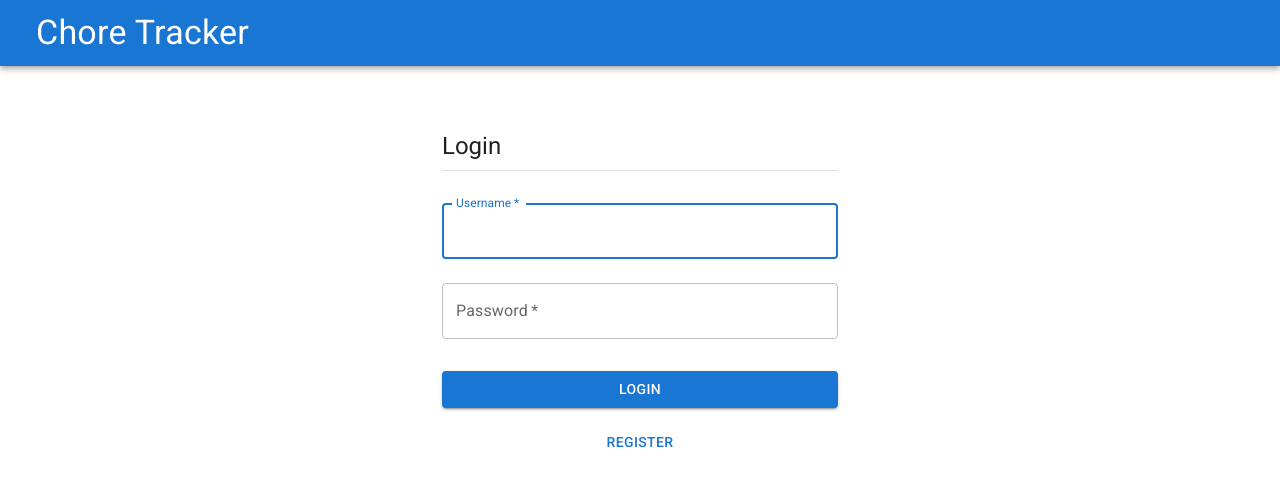
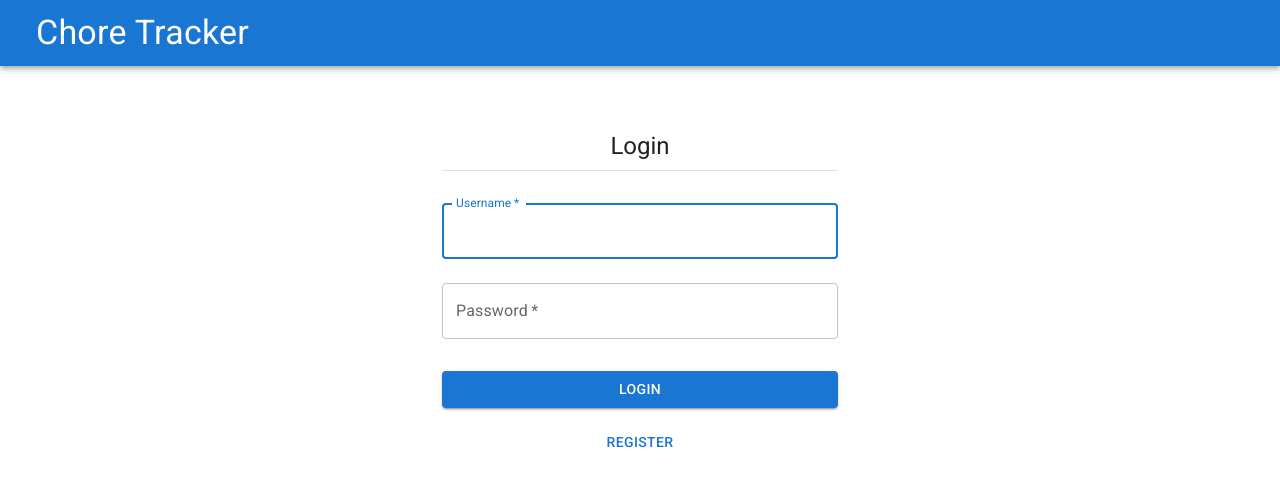
Before and after one commit to arcarey/chore-tracker, a React (Create React App) app: page /addchild#/home in a window 1280 px wide. Shown: the top 486 px of the page. Built offline with nearby package versions, Linux system fonts and the light colour scheme; no server answers.

Commit message:
completed centering on login and register form

```diff
--- a/src/components/FamilyPage/FamilyPage.jsx
+++ b/src/components/FamilyPage/FamilyPage.jsx
@@ -35,7 +35,7 @@ export default function addChild() {
           }}
         >
           <Typography component="h1" variant="h5" sx={{mt: 5}}>
-            {/* Welcome  {family.name} Family */}
+            Welcome  {family?.name} Family
           </Typography>
           <Box sx={{mt: 10}}>
             <Button
--- a/src/components/LoginForm/LoginForm.jsx
+++ b/src/components/LoginForm/LoginForm.jsx
@@ -31,7 +31,9 @@ function LoginForm() {
     <Container component="main" maxWidth="xs">
       <CssBaseline />
       <Box component="form" onSubmit={login}>
+        <center>
         <Typography variant="h5">Login</Typography>
+        </center>
         <Divider sx={{mt: 1, mb:2}}/>
         {errors.loginMessage && (
           <h3 className="alert" role="alert">
--- a/src/components/RegisterForm/RegisterForm.jsx
+++ b/src/components/RegisterForm/RegisterForm.jsx
@@ -29,7 +29,9 @@ function RegisterForm() {
     <Container component="main" maxWidth="xs">
     <CssBaseline />
     <Box component="form" onSubmit={registerUser}>
-      <Typography variant="h5">Register Family</Typography>
+      <center>
+        <Typography variant="h5">Register Family</Typography>
+      </center>
       <Divider sx={{mt: 1, mb:2}}/>
       {errors.registrationMessage && (
         <h3 className="alert" role="alert">
```
Also changed, not shown: src/components/TopNav/Nav.jsx (+0 -52 lines), 1 other file (tests, documents, lock files or other folders).
